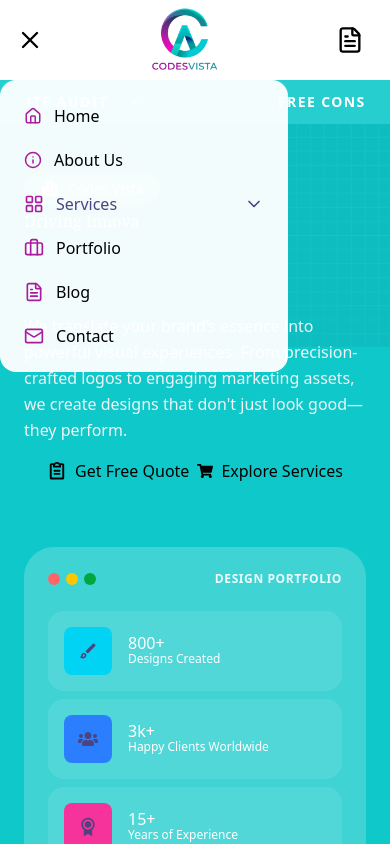
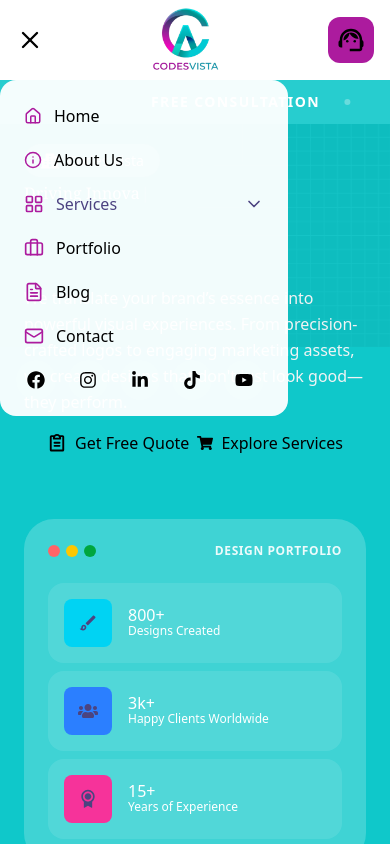
Before and after one commit to fariha-09/codesvista, a React (Vite) app: page / in a window 390 px wide. Both pictures are taken after a click on the button 30 px from the left and 40 px from the top of the page. Shown: the top 844 px of the page. Built offline with nearby package versions, Linux system fonts and the light colour scheme.

Commit message:
mobile view adjusted

```diff
--- a/src/components/HeroSection.jsx
+++ b/src/components/HeroSection.jsx
@@ -98,7 +98,7 @@ export default function HeroSection() {
         <div className="flex-1 overflow-hidden md:mr-8">
           <motion.div
             className="flex whitespace-nowrap gap-35"
-            animate={{ x: [0, -4000] }}
+            animate={{ x: [0, -2000] }}
             transition={{ repeat: Infinity, duration: 25, ease: "linear" }}
           >
             {[...marqueeItems, ...marqueeItems, ...marqueeItems].map(
@@ -130,7 +130,7 @@ export default function HeroSection() {
         </div>
       </div>
       {/* INNER CARD */}
-      <div className="relative w-full max-w-[1500px] h-full lg:h-[88vh] flex-1 overflow-hidden lg:shadow-2xl mx-auto pt-10">
+      <div className="relative w-full max-w-[1500px] h-full lg:h-[88vh] flex-1 overflow-hidden lg:shadow-2xl mx-auto pt-3">
         {" "}
         <div className="absolute inset-0 z-0">
           <img
--- a/src/components/Navbar.jsx
+++ b/src/components/Navbar.jsx
@@ -2,8 +2,35 @@ import React, { useState, useEffect, useRef } from "react";
 import logo from "../assets/logo.png";
 import { Quote, Menu, X, ChevronDown, Home, Info, Briefcase, FileText, Mail, LayoutGrid } from "lucide-react";
 import { Link } from "react-router-dom";
-import { FaCode, FaPenNib, FaBriefcase, FaRobot, FaCogs, FaMobileAlt } from "react-icons/fa";
+import { FaCode, FaPenNib, FaBriefcase, FaRobot, FaCogs, FaMobileAlt, FaFacebook, FaInstagram, FaLinkedinIn, FaTiktok, FaYoutube } from "react-icons/fa";
 import { HiSpeakerphone } from "react-icons/hi";
+import { MdOutlineSupportAgent } from "react-icons/md";
+import { motion } from "framer-motion";
+
+
+  const socialLinks = [
+    {
+      icon: FaFacebook,
+      href: "https://www.facebook.com/p/Codes-Vista-61554340860410/",
+      color: "hover:bg-[#1877F2]",
+    },
+    {
+      icon: FaInstagram,
+      href: "https://www.instagram.com/codes_vista/?hl=en",
+      color: "hover:bg-[#E4405F]",
+    },
+    {
+      icon: FaLinkedinIn,
+      href: "https://www.linkedin.com/company/codestechvista/?originalSubdomain=pk",
+      color: "hover:bg-[#0A66C2]",
+    },
+    {
+      icon: FaTiktok,
+      href: "https://www.tiktok.com/@codes_techvista5052",
+      color: "hover:bg-[#000000]",
+    },
+    { icon: FaYoutube, href: "#", color: "hover:bg-[#FF0000]" },
+  ];
 
 export default function Navbar() {
   const [isOpen, setIsOpen] = useState(false);
@@ -99,8 +126,8 @@ export default function Navbar() {
                 <Quote size={18} /> <span>Get Quote</span>
               </Link>
               {/* Mobile Icon-only Button (For very small screens if needed, otherwise matches sm logic) */}
-              <Link to="/getquote" className="sm:hidden p-2.5 text-gray-600 rounded transition-all active:scale-95">
-                <FileText size={28} />
+              <Link to="/getquote" className="sm:hidden flex items-center gap-2  bg-[#AC1B9E] text-white p-2 rounded-xl hover:bg-[#8e1682] transition-all shadow-md active:scale-95">
+                <MdOutlineSupportAgent size={30} />
               </Link>
             </div>
           </div>
@@ -144,6 +171,22 @@ export default function Navbar() {
             <Link to="/contact" className="flex items-center gap-3 text-[#4C4381] font-medium py-2 hover:bg-gray-50 rounded-lg px-2" onClick={() => setIsOpen(false)}>
               <Mail size={20} className="text-[#AC1B9E]" /> Contact
             </Link>
+
+            <div className="flex items-center gap-3 md:gap-4 relative z-40 border-l border-white/20">
+          {socialLinks.map((social, idx) => (
+            <motion.a
+              key={idx}
+              href={social.href}
+              target="_blank"
+              rel="noreferrer"
+              whileHover={{ scale: 1.1 }}
+              className={`w-10 h-10 flex items-center justify-center rounded-full text-[#AC1B9E] hover:text-white transition-all duration-300 bg-white/5 ${social.color} hover:shadow-lg`}
+            >
+              <social.icon size={18} />
+            </motion.a>
+          ))}
+        </div>
+
             {/* <div className="pt-4">
               <Link to="/getquote" className="flex items-center justify-center gap-2 bg-[#AC1B9E] text-white py-3 rounded-xl font-semibold active:scale-95 transition-transform" onClick={() => setIsOpen(false)}>
                 <Quote size={18} /> <span>Get Free Quote</span>
```
